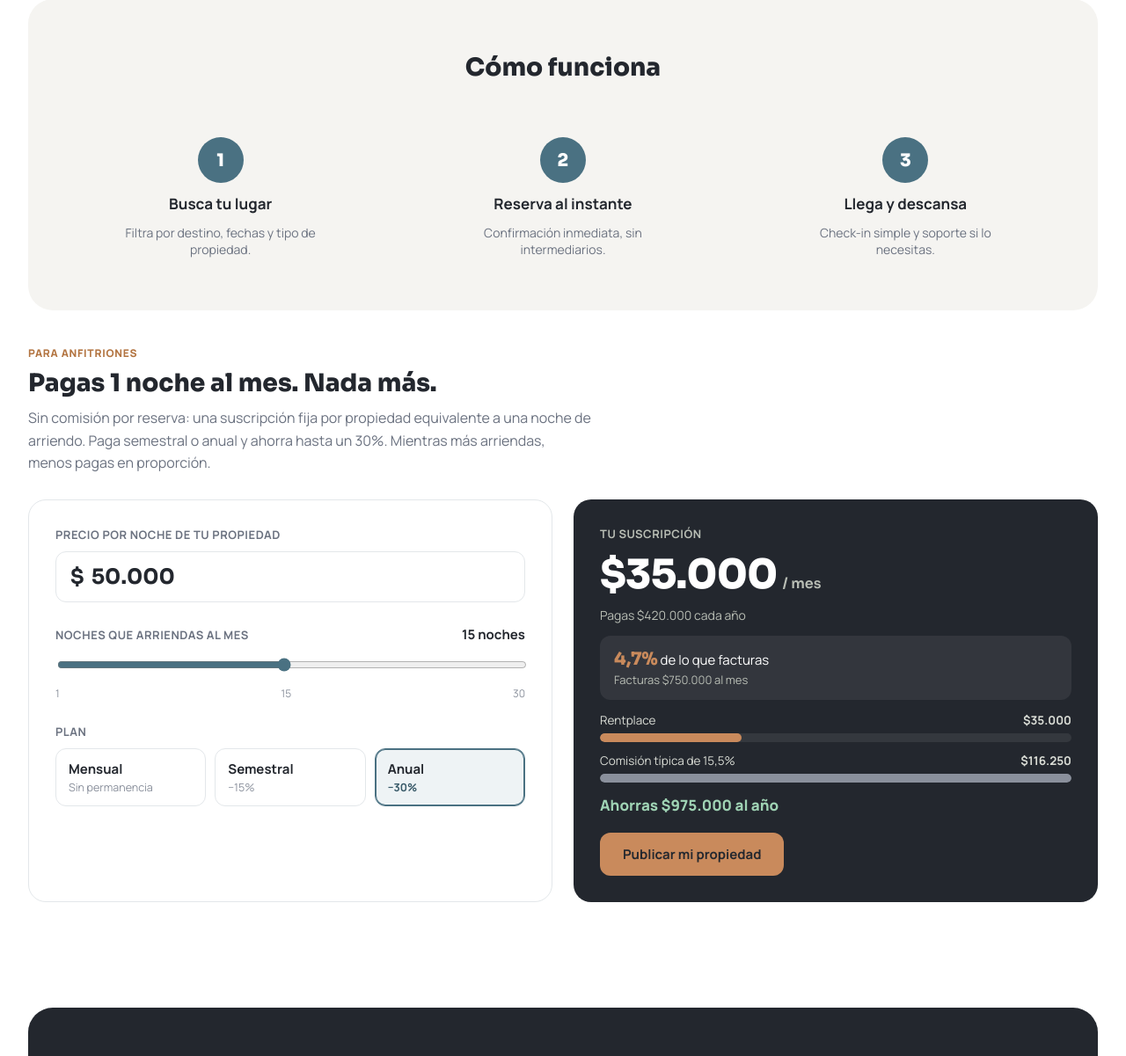
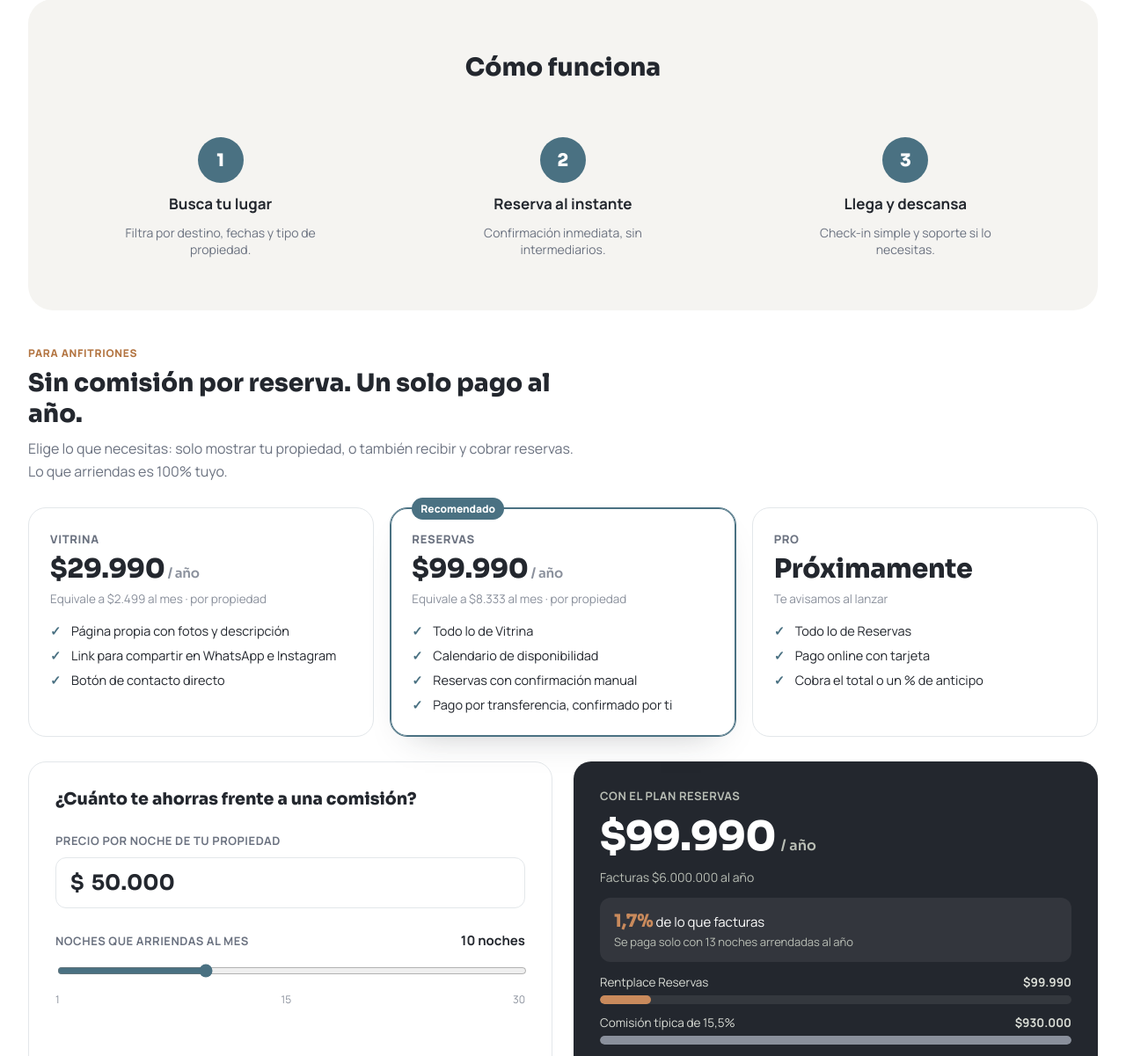
Before and after one commit to ahenriquezm/rentplace, a PHP site: page / in a window 1280 px wide. Shown: the part 913-2114 px from the top of the page at 88% size. Run offline with PHP 8.4, Linux system fonts and the light colour scheme; the visitor is signed in with stand-in values (Sample User, id 1); data that the repository does not hold is empty.

Commit message:
Planes anuales sin comisión: Vitrina, Reservas y Pro
- tarifas.php: Vitrina $29.990/año, Reservas $99.990/año, Pro por definir
- Inicio: tarjetas de planes + estimador del plan Reservas vs. comisión de 15,5%
  (porcentaje de lo facturado, ahorro anual y noches para pagarse solo)
- Panel del anfitrión: costo anual de cada plan según sus propiedades activas
- REVISION.md: modelo y riesgos actualizados

Co-Authored-By: Claude Opus 5.5 <noreply@anthropic.com>
Claude-Session: https://claude.ai/code/session_013EZbeyjuyi37Dbc1yy4idV

```diff
--- a/index.css
+++ b/index.css
@@ -111,14 +111,6 @@ a{ color:inherit; text-decoration:none; }
 .idx-est-money input{ border:none; outline:none; width:100%; font:inherit; color:var(--od-ink); background:transparent; }
 .idx-est-field input[type=range]{ width:100%; accent-color:var(--od-pine); height:24px; }
 .idx-est-scale{ display:flex; justify-content:space-between; font-size:12px; color:var(--od-muted-2); }
-.idx-est-plans{ display:grid; grid-template-columns:repeat(3,1fr); gap:10px; }
-.idx-est-plan{ position:relative; display:flex; flex-direction:column; gap:2px; padding:12px 14px; border:1px solid var(--od-line); border-radius:12px; cursor:pointer; }
-.idx-est-plan input{ position:absolute; opacity:0; }
-.idx-est-plan .n{ font-weight:700; font-size:15px; }
-.idx-est-plan .d{ font-size:12.5px; color:var(--od-muted-2); }
-.idx-est-plan:has(input:checked){ border-color:var(--od-pine); background:#EEF3F5; box-shadow:inset 0 0 0 1px var(--od-pine); }
-.idx-est-plan:has(input:checked) .d{ color:var(--od-pine-dark); font-weight:700; }
-.idx-est-plan:has(input:focus-visible){ outline:2px solid var(--od-pine); outline-offset:2px; }
 .idx-est-result{ display:flex; flex-direction:column; gap:14px; padding:30px; border-radius:var(--od-radius); background:var(--od-ink); color:#fff; }
 .idx-est-result .idx-est-label{ color:#B9BEB5; }
 .idx-est-cuota{ font-family:'Sora'; font-size:46px; font-weight:800; line-height:1; letter-spacing:-.02em; }
@@ -136,6 +128,20 @@ a{ color:inherit; text-decoration:none; }
 .idx-est-ahorro{ font-weight:800; font-size:17px; color:#9FD3B4; }
 .idx-est-ahorro.neg{ color:#B9BEB5; font-weight:600; font-size:14px; }
 .idx-est-result .idx-btn-gold{ margin-top:6px; align-self:flex-start; }
+
+/* Tarjetas de planes */
+.idx-plan-grid{ display:grid; grid-template-columns:repeat(3,1fr); gap:18px; margin-bottom:28px; }
+.idx-plan{ position:relative; display:flex; flex-direction:column; gap:6px; padding:26px 24px; border:1px solid var(--od-line); border-radius:var(--od-radius); background:#fff; }
+.idx-plan.destacado{ border-color:var(--od-pine); box-shadow:inset 0 0 0 1px var(--od-pine), 0 18px 40px -26px rgba(35,39,46,.35); }
+.idx-plan-tag{ position:absolute; top:-12px; left:24px; background:var(--od-pine); color:#fff; font-size:12px; font-weight:800; padding:4px 10px; border-radius:999px; }
+.idx-plan-nombre{ font-size:13px; font-weight:800; text-transform:uppercase; letter-spacing:.05em; color:var(--od-muted); }
+.idx-plan-precio{ font-family:'Sora'; font-size:30px; font-weight:800; letter-spacing:-.01em; }
+.idx-plan-precio small{ font-size:15px; font-weight:600; color:var(--od-muted-2); }
+.idx-plan-mes{ font-size:13.5px; color:var(--od-muted-2); }
+.idx-plan-lista{ list-style:none; padding:0; margin:12px 0 0; display:flex; flex-direction:column; gap:9px; font-size:14.5px; }
+.idx-plan-lista li{ position:relative; padding-left:24px; }
+.idx-plan-lista li::before{ content:'✓'; position:absolute; left:0; color:var(--od-pine); font-weight:800; }
+.idx-est-sub{ font-family:'Sora'; font-size:19px; font-weight:800; }
 
 /* Anfitriones */
 .idx-host{ margin:60px 0 0; padding:56px; border-radius:28px; background:var(--od-ink); display:grid; grid-template-columns:1fr 0.85fr; gap:40px; align-items:center; }
@@ -161,6 +167,7 @@ a{ color:inherit; text-decoration:none; }
   .idx-foot-grid{ grid-template-columns:1fr 1fr; }
   .idx-search-bar{ flex-wrap:wrap; }
   .idx-est-grid{ grid-template-columns:1fr; }
+  .idx-plan-grid{ grid-template-columns:1fr; gap:22px; }
 }
 
 @media (max-width:600px){
@@ -172,5 +179,4 @@ a{ color:inherit; text-decoration:none; }
   .idx-how, .idx-host{ padding:32px 20px; }
   .idx-est-form, .idx-est-result{ padding:22px 18px; }
   .idx-est-cuota{ font-size:38px; }
-  .idx-est-plan{ padding:10px; }
 }
--- a/index.js
+++ b/index.js
@@ -119,13 +119,14 @@ $(function () {
     });
   }
 
-  /* ==================== ESTIMADOR DE SUSCRIPCIÓN ==================== */
+  /* ==================== ESTIMADOR (plan Reservas vs. comisión) ==================== */
 
   function iniciarEstimador() {
     const $seccion = $('#precios');
     if ($seccion.length === 0) return;
 
-    const tarifas = $seccion.data('tarifas'); // { planes: {mensual:{nombre,meses,factor},...}, referencia: 0.155 }
+    const tarifas = $seccion.data('tarifas'); // { planes: {vitrina:{precio_anual,...},...}, referencia: 0.155 }
+    const plan = tarifas.planes.reservas;
     const $precio = $('#est-precio');
     const $noches = $('#est-noches');
 
@@ -135,7 +136,6 @@ $(function () {
       calcular();
     });
     $noches.on('input', calcular);
-    $('input[name="est-plan"]').on('change', calcular);
 
     calcular();
 
@@ -146,33 +146,33 @@ $(function () {
     function calcular() {
       const precio = leerPrecio();
       const noches = parseInt($noches.val(), 10);
-      const plan = tarifas.planes[$('input[name="est-plan"]:checked').val()] || tarifas.planes.mensual;
+      const costoPlan = plan.precio_anual;
 
-      const cuota = Math.round(precio * plan.factor);
-      const facturacion = precio * noches;
-      const comisionTipica = Math.round(facturacion * tarifas.referencia);
-      const pct = facturacion > 0 ? cuota / facturacion : 0;
-      const ahorroAnual = (comisionTipica - cuota) * 12;
+      const facturacionAnual = precio * noches * 12;
+      const comisionAnual = Math.round(facturacionAnual * tarifas.referencia);
+      const pct = facturacionAnual > 0 ? costoPlan / facturacionAnual : 0;
+      const ahorro = comisionAnual - costoPlan;
+      const nochesEquilibrio = precio > 0 ? Math.ceil(costoPlan / (precio * tarifas.referencia)) : 0;
 
       $('#est-noches-out').text(noches + (noches === 1 ? ' noche' : ' noches'));
-      $('#est-cuota').text('$' + formatearMoneda(cuota));
-      $('#est-periodo').text(plan.meses === 1
-        ? 'Pago mes a mes, sin permanencia'
-        : `Pagas $${formatearMoneda(cuota * plan.meses)} cada ${plan.meses === 12 ? 'año' : '6 meses'}`);
+      $('#est-cuota').text('$' + formatearMoneda(costoPlan));
+      $('#est-periodo').text(`Facturas $${formatearMoneda(facturacionAnual)} al año`);
       $('#est-pct').text(formatearPorcentaje(pct));
-      $('#est-facturas').text(`Facturas $${formatearMoneda(facturacion)} al mes`);
-      $('#est-rp-val').text('$' + formatearMoneda(cuota));
-      $('#est-ab-val').text('$' + formatearMoneda(comisionTipica));
+      $('#est-equilibrio').text(nochesEquilibrio
+        ? `Se paga solo con ${nochesEquilibrio} noche${nochesEquilibrio === 1 ? '' : 's'} arrendada${nochesEquilibrio === 1 ? '' : 's'} al año`
+        : '');
+      $('#est-rp-val').text('$' + formatearMoneda(costoPlan));
+      $('#est-ab-val').text('$' + formatearMoneda(comisionAnual));
 
-      const maximo = Math.max(cuota, comisionTipica, 1);
-      $('#est-rp-bar').css('width', (cuota / maximo * 100) + '%');
-      $('#est-ab-bar').css('width', (comisionTipica / maximo * 100) + '%');
+      const maximo = Math.max(costoPlan, comisionAnual, 1);
+      $('#est-rp-bar').css('width', (costoPlan / maximo * 100) + '%');
+      $('#est-ab-bar').css('width', (comisionAnual / maximo * 100) + '%');
 
       $('#est-ahorro')
-        .toggleClass('neg', ahorroAnual <= 0)
-        .text(ahorroAnual > 0
-          ? `Ahorras $${formatearMoneda(ahorroAnual)} al año`
-          : 'Con tan pocas noches, una comisión por reserva te sale más barata');
+        .toggleClass('neg', ahorro <= 0)
+        .text(ahorro > 0
+          ? `Ahorras $${formatearMoneda(ahorro)} al año`
+          : 'Con tan pocas noches al año, una comisión por reserva te sale más barata');
     }
   }
 
--- a/index.php
+++ b/index.php
@@ -127,17 +127,39 @@ $tarifas_json = htmlspecialchars(json_encode([
       </div>
     </section>
 
-    <!-- ESTIMADOR DE SUSCRIPCIÓN (anfitriones) -->
+    <!-- PLANES Y ESTIMADOR (anfitriones) -->
     <section class="idx-block idx-est" id="precios" data-tarifas="<?= $tarifas_json ?>">
       <div class="idx-est-head">
         <div class="idx-est-eyebrow">Para anfitriones</div>
-        <h2 class="idx-section-title">Pagas 1 noche al mes. Nada más.</h2>
-        <p class="idx-est-lead">Sin comisión por reserva: una suscripción fija por propiedad equivalente a una noche de arriendo.
-          Paga semestral o anual y ahorra hasta un 30%. Mientras más arriendas, menos pagas en proporción.</p>
+        <h2 class="idx-section-title">Sin comisión por reserva. Un solo pago al año.</h2>
+        <p class="idx-est-lead">Elige lo que necesitas: solo mostrar tu propiedad, o también recibir y cobrar reservas.
+          Lo que arriendas es 100% tuyo.</p>
+      </div>
+
+      <div class="idx-plan-grid">
+        <?php foreach (TARIFA_PLANES as $clave => $plan): ?>
+          <div class="idx-plan <?= $clave === 'reservas' ? 'destacado' : '' ?>">
+            <?php if ($clave === 'reservas'): ?><div class="idx-plan-tag">Recomendado</div><?php endif; ?>
+            <div class="idx-plan-nombre"><?= htmlspecialchars($plan['nombre']) ?></div>
+            <?php if ($plan['precio_anual'] !== null): ?>
+              <div class="idx-plan-precio">$<?= number_format($plan['precio_anual'], 0, ',', '.') ?><small> / año</small></div>
+              <div class="idx-plan-mes">Equivale a $<?= number_format($plan['precio_anual'] / 12, 0, ',', '.') ?> al mes · por propiedad</div>
+            <?php else: ?>
+              <div class="idx-plan-precio">Próximamente</div>
+              <div class="idx-plan-mes">Te avisamos al lanzar</div>
+            <?php endif; ?>
+            <ul class="idx-plan-lista">
+              <?php foreach ($plan['incluye'] as $item): ?>
+                <li><?= htmlspecialchars($item) ?></li>
+              <?php endforeach; ?>
+            </ul>
+          </div>
+        <?php endforeach; ?>
       </div>
 
       <div class="idx-est-grid">
         <form class="idx-est-form" id="est-form" onsubmit="return false;">
+          <div class="idx-est-sub">¿Cuánto te ahorras frente a una comisión?</div>
           <div class="idx-est-field">
             <label for="est-precio" class="idx-est-label">Precio por noche de tu propiedad</label>
             <div class="idx-est-money">
@@ -148,48 +170,35 @@ $tarifas_json = htmlspecialchars(json_encode([
 
           <div class="idx-est-field">
             <label for="est-noches" class="idx-est-label">
-              Noches que arriendas al mes <output id="est-noches-out" for="est-noches">15</output>
+              Noches que arriendas al mes <output id="est-noches-out" for="est-noches">10 noches</output>
             </label>
-            <input type="range" id="est-noches" min="1" max="30" value="15">
+            <input type="range" id="est-noches" min="1" max="30" value="10">
             <div class="idx-est-scale"><span>1</span><span>15</span><span>30</span></div>
-          </div>
-
-          <div class="idx-est-field">
-            <span class="idx-est-label" id="est-plan-label">Plan</span>
-            <div class="idx-est-plans" role="radiogroup" aria-labelledby="est-plan-label">
-              <?php foreach (TARIFA_PLANES as $clave => $plan): ?>
-                <label class="idx-est-plan">
-                  <input type="radio" name="est-plan" value="<?= $clave ?>" <?= $clave === 'anual' ? 'checked' : '' ?>>
-                  <span class="n"><?= $plan['nombre'] ?></span>
-                  <span class="d"><?= $plan['factor'] < 1 ? '−' . round((1 - $plan['factor']) * 100) . '%' : 'Sin permanencia' ?></span>
-                </label>
-              <?php endforeach; ?>
-            </div>
           </div>
         </form>
 
         <div class="idx-est-result" aria-live="polite">
-          <div class="idx-est-label">Tu suscripción</div>
-          <div class="idx-est-cuota"><span id="est-cuota">$35.000</span><small>/ mes</small></div>
-          <div class="idx-est-periodo" id="est-periodo">Pagas $420.000 al año</div>
+          <div class="idx-est-label">Con el plan Reservas</div>
+          <div class="idx-est-cuota"><span id="est-cuota">$99.990</span><small>/ año</small></div>
+          <div class="idx-est-periodo" id="est-periodo">Facturas $6.000.000 al año</div>
 
           <div class="idx-est-pct">
-            <div><span id="est-pct">4,7%</span> de lo que facturas</div>
-            <div class="idx-est-muted" id="est-facturas">Facturas $750.000 al mes</div>
+            <div><span id="est-pct">1,7%</span> de lo que facturas</div>
+            <div class="idx-est-muted" id="est-equilibrio">Se paga solo con 13 noches arrendadas al año</div>
           </div>
 
           <div class="idx-est-bars">
             <div class="idx-est-bar">
-              <div class="idx-est-bar-top"><span>Rentplace</span><b id="est-rp-val">$35.000</b></div>
+              <div class="idx-est-bar-top"><span>Rentplace Reservas</span><b id="est-rp-val">$99.990</b></div>
               <div class="idx-est-track"><div class="idx-est-fill rp" id="est-rp-bar"></div></div>
             </div>
             <div class="idx-est-bar">
-              <div class="idx-est-bar-top"><span>Comisión típica de 15,5%</span><b id="est-ab-val">$116.250</b></div>
+              <div class="idx-est-bar-top"><span>Comisión típica de 15,5%</span><b id="est-ab-val">$930.000</b></div>
               <div class="idx-est-track"><div class="idx-est-fill ab" id="est-ab-bar"></div></div>
             </div>
           </div>
 
-          <div class="idx-est-ahorro" id="est-ahorro">Ahorras $975.000 al año</div>
+          <div class="idx-est-ahorro" id="est-ahorro">Ahorras $830.010 al año</div>
           <a href="publicar_propiedad.php" class="idx-btn-gold">Publicar mi propiedad</a>
         </div>
       </div>
@@ -199,7 +208,7 @@ $tarifas_json = htmlspecialchars(json_encode([
     <section class="idx-host">
       <div>
         <h2 class="idx-host-title">¿Tienes una propiedad?<br>Publícala en Rentplace.</h2>
-        <p class="idx-host-sub">Llega a viajeros que buscan cabañas, deptos y casas para descansar. Pagas 1 noche al mes por propiedad y el resto de cada reserva es tuyo.</p>
+        <p class="idx-host-sub">Llega a viajeros que buscan cabañas, deptos y casas para descansar. Un pago fijo al año, sin comisión: cada reserva es 100% tuya.</p>
         <a href="publicar_propiedad.php" class="idx-btn-gold">Publica tu propiedad</a>
       </div>
       <img src="https://images.unsplash.com/photo-1600585154340-be6161a56a0c?w=600" alt="Anfitrión entregando llaves">
--- a/mis_propiedades.php
+++ b/mis_propiedades.php
@@ -69,7 +69,7 @@ $nombre_usuario = htmlspecialchars($_SESSION['nombre_usuario']);
 
   <div id="mp-vacio" class="mp-empty d-none">
     <div class="mp-empty-t">Todavía no has publicado ninguna propiedad.</div>
-    <div class="mp-empty-s">Publica tu primera propiedad: pagas 1 noche al mes, nunca un porcentaje por reserva.</div>
+    <div class="mp-empty-s">Publica tu primera propiedad: un pago fijo al año, nunca un porcentaje por reserva.</div>
     <a href="publicar_propiedad.php" class="od-btn od-btn-dark">Publicar mi primera propiedad</a>
   </div>
 
--- a/tarifas.php
+++ b/tarifas.php
@@ -1,50 +1,53 @@
 <?php
 /**
  * tarifas.php
- * Única fuente de verdad del precio de suscripción de Rentplace para anfitriones.
+ * Única fuente de verdad de los planes de Rentplace para anfitriones.
  * La usan index.php (estimador) y mis_propiedades-api.php (panel del anfitrión).
  *
- * MODELO: SUSCRIPCIÓN = 1 NOCHE AL MES
- *   - El huésped no paga comisión de servicio.
- *   - El anfitrión paga, por propiedad, el valor de 1 noche al mes (plan mensual).
- *   - Pagando por adelantado: semestral -15%, anual -30%.
- *   - Nunca se cobra un porcentaje de las reservas: mientras más arriendas,
- *     menor es lo que pagas en proporción.
+ * PLANES ANUALES, POR PROPIEDAD, IVA INCLUIDO. Sin comisión por reserva.
+ *   - Vitrina:  página propia con fotos y link para compartir. Sin calendario ni reservas.
+ *   - Reservas: + calendario, reservas con confirmación manual y pago coordinado
+ *               con el anfitrión (transferencia), confirmado manualmente.
+ *   - Pro:      + pago online con pasarela; el anfitrión elige cobrar el total o
+ *               un porcentaje de anticipo.
  *
- * Comisión equivalente = factor del plan / noches reservadas en el mes.
- *   Ej.: con 20 noches reservadas -> mensual 5%, semestral 4,3%, anual 3,5%.
+ * precio_anual = null significa "precio por definir": el estimador lo muestra
+ * como "Próximamente" y no calcula con él.
  */
 
 const TARIFA_PLANES = [
-    'mensual'   => ['nombre' => 'Mensual',   'meses' => 1,  'factor' => 1.00],
-    'semestral' => ['nombre' => 'Semestral', 'meses' => 6,  'factor' => 0.85],
-    'anual'     => ['nombre' => 'Anual',     'meses' => 12, 'factor' => 0.70],
+    'vitrina' => [
+        'nombre'       => 'Vitrina',
+        'precio_anual' => 29990,
+        'reservas'     => false,
+        'incluye'      => ['Página propia con fotos y descripción', 'Link para compartir en WhatsApp e Instagram', 'Botón de contacto directo'],
+    ],
+    'reservas' => [
+        'nombre'       => 'Reservas',
+        'precio_anual' => 99990,
+        'reservas'     => true,
+        'incluye'      => ['Todo lo de Vitrina', 'Calendario de disponibilidad', 'Reservas con confirmación manual', 'Pago por transferencia, confirmado por ti'],
+    ],
+    'pro' => [
+        'nombre'       => 'Pro',
+        'precio_anual' => null, // TODO: definir precio antes de lanzar
+        'reservas'     => true,
+        'incluye'      => ['Todo lo de Reservas', 'Pago online con tarjeta', 'Cobra el total o un % de anticipo'],
+    ],
 ];
 
 // Comisión de referencia de Airbnb (modelo "solo anfitrión"), solo para comparar en el estimador.
 const TARIFA_REFERENCIA_AIRBNB = 0.155;
 
 /**
- * Cuota mensual de UNA propiedad en un plan dado.
+ * Costo anual de un anfitrión en cada plan según cuántas propiedades activas tiene.
+ * Devuelve ['vitrina' => 29990, 'reservas' => 99990, 'pro' => null] para 1 propiedad.
  */
-function tarifa_cuota_mensual(float $precio_noche, string $plan = 'mensual'): float
+function tarifa_costos_anfitrion(int $propiedades_activas): array
 {
-    $factor = TARIFA_PLANES[$plan]['factor'] ?? 1.0;
-    return round(max(0.0, $precio_noche) * $factor);
+    $costos = [];
+    foreach (TARIFA_PLANES as $clave => $plan) {
+        $costos[$clave] = $plan['precio_anual'] === null ? null : $plan['precio_anual'] * max(0, $propiedades_activas);
+    }
+    return $costos;
 }
-
-/**
- * Cuota mensual de un anfitrión por cada plan, dada la lista de precios por noche
- * de sus propiedades activas. Devuelve ['mensual' => 50000, 'semestral' => 42500, ...].
- */
-function tarifa_cuotas_anfitrion(array $precios_noche): array
-{
-    $cuotas = [];
-    foreach (array_keys(TARIFA_PLANES) as $plan) {
-        $cuotas[$plan] = 0.0;
-        foreach ($precios_noche as $precio) {
-            $cuotas[$plan] += tarifa_cuota_mensual((float) $precio, $plan);
-        }
-    }
-    return $cuotas;
-}
```
Also changed, not shown: REVISION.md (+20 -16 lines), mis_propiedades-api.php (+5 -8 lines), mis_propiedades.js (+8 -12 lines).
